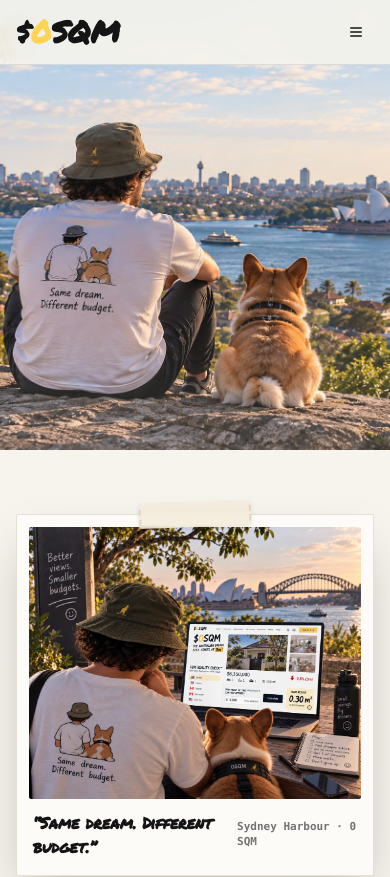
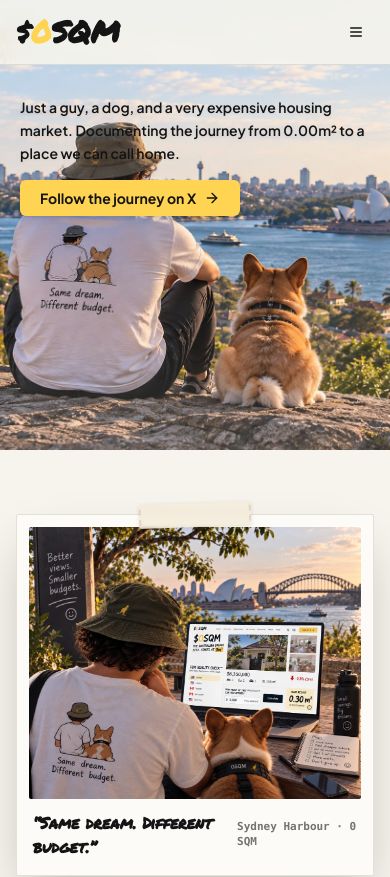
Before and after one commit to emredmrdkn/-OSQM, a Next.js app: page / in a window 390 px wide. Shown: the top 877 px of the page. Built offline with nearby package versions, Linux system fonts and the light colour scheme.

Commit message:
fix: restore 'Just a guy...' text and button on mobile hero

```diff
--- a/src/app/v2/page.tsx
+++ b/src/app/v2/page.tsx
@@ -777,10 +777,31 @@ https://0sqm.fun
           className="absolute inset-0 h-full w-full object-cover object-[27%_bottom] sm:object-[58%_center]"
         />
         {/* Subtle vignette so the image looks natural and not washed out */}
-        <div className="absolute inset-0 bg-gradient-to-b from-background/30 via-transparent to-background/20 pointer-events-none" />
+        <div className="absolute inset-0 bg-gradient-to-b from-background/40 via-transparent to-background/20 pointer-events-none" />
         <h1 className="sr-only">
           $0SQM — The Australian Dream Still Starts at 0m²
         </h1>
+
+        {/* Mobile Hero Content (Just a guy... & Follow on X button) */}
+        <div className="relative mx-auto flex min-h-[380px] max-w-7xl items-start px-5 pt-8 sm:px-8 sm:hidden">
+          <div className="min-w-0 max-w-sm">
+            <p className="max-w-sm text-xs min-[360px]:text-sm font-semibold leading-relaxed text-foreground drop-shadow-xs">
+              Just a guy, a dog, and a very expensive housing market. Documenting the journey from 0.00m² to a place we can call home.
+            </p>
+            <div className="mt-4">
+              <Button
+                variant="sunshine"
+                size="default"
+                className="px-5 text-xs min-[360px]:text-sm cursor-pointer shadow-md font-bold"
+                asChild
+              >
+                <a href="https://x.com/Own0SQM" target="_blank" rel="noreferrer">
+                  Follow the journey on X <ArrowRight className="size-4" />
+                </a>
+              </Button>
+            </div>
+          </div>
+        </div>
       </section>
 
       {/* The Dream Section */}
```
